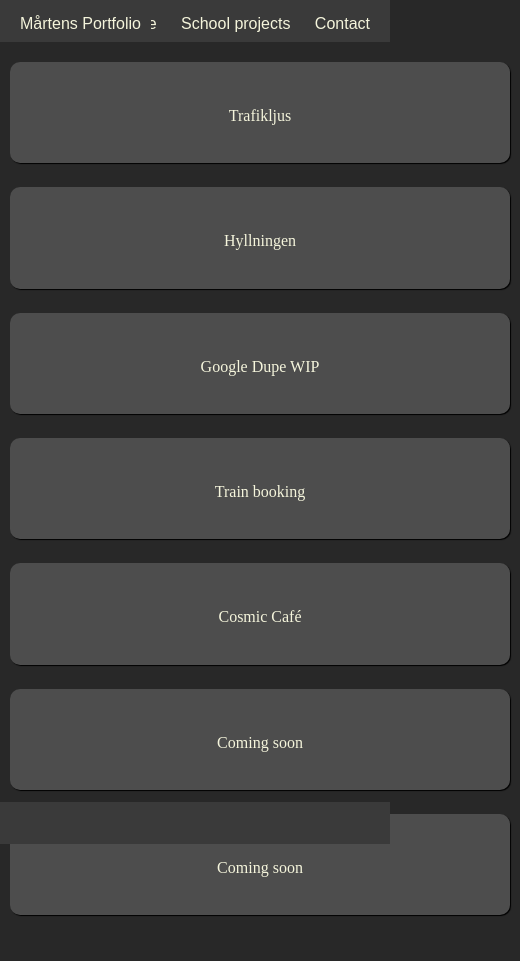
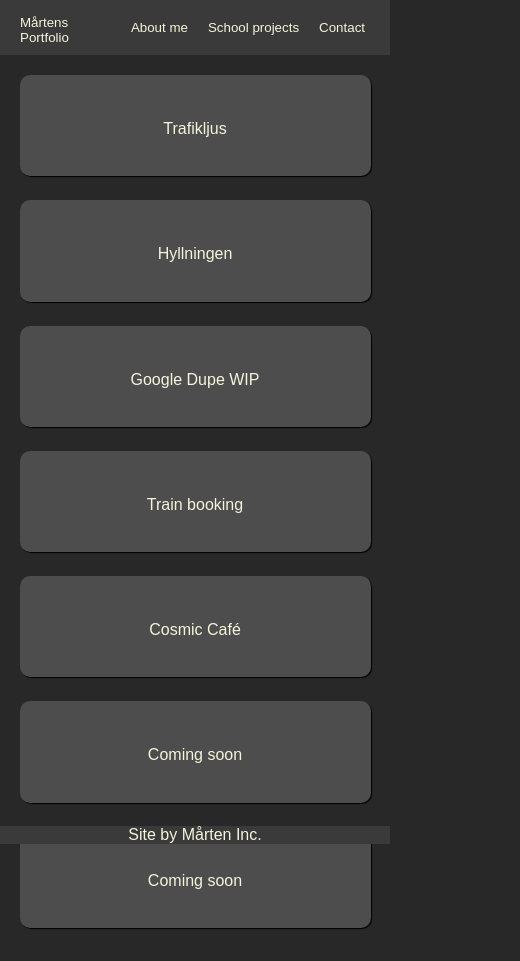
Before and after one commit to Martensven/School, a plain HTML site: page index.html in a window 390 px wide. Shown: the whole page, 520 px wide, since content can reach past the window. Drawn offline with Linux system fonts and the light colour scheme.

Commit message:
Added responsiveness

```diff
--- a/index.html
+++ b/index.html
@@ -42,7 +42,7 @@
     </aside>
 
     <footer>
-
+        Site by Mårten Inc.
     </footer>
 </body>
 </html>
--- a/portfolio.css
+++ b/portfolio.css
@@ -6,7 +6,9 @@
 
 body {
     background-color: rgb(40, 40, 40);
-
+    width: 100%;
+    display: flex;
+    flex-flow: column;
 }
 
 a {
@@ -22,46 +24,48 @@
 }
 
 .header {
+    display: inline-flex;
     font-family: Arial;
     color: beige;
     background-color: rgb(58, 58, 58);
     width: 100%;
-    height: 5vh;
+    height: 10%;
     position: sticky;
     top: 0px;
+
 }
 
 .logo {
+    display: flex;
+    flex-wrap: wrap;
+    justify-content: flex-start;
     text-align: left;
-    position: absolute;
-    top: 0px;
-    bottom: 0px;
-    left: 0px;
     background-color: rgb(58, 58, 58);
     color: beige;
     padding: 10px;
     padding-top: 15px;
-    position: absolute;
-    top: 0px;
-    bottom: 0px;
-    left: 0px;
     text-decoration-line: black;
-
-
+    width: 20%;
 }
 
 
 nav {
-    text-align: right;
+    background-color: rgb(58, 58, 58);
     text-decoration: none;
-    padding: 10px;
+    padding: 15px;
     padding-top: 15px;
+    display: flex;
+    flex-direction: row;
+    flex-wrap:wrap;
+    justify-content: flex-end;
+    align-items: center;
+    width: 100%;
 
 }
 
 .projects {
     height: 100px;
-    width: 200px;
+    width: 20%;
     background-color: rgb(58, 58, 58);
     text-align: center;
     display: inline-block;
@@ -77,18 +81,19 @@
     overflow: hidden;
     color: beige;
     background-color: rgb(77, 77, 77);
-    width: 500px;
+    width: 40%;
     height: 12vh;
     padding: 45px 90px;
     margin-top: 20px;
     border-radius: 10px;
     box-shadow: black 1px 1px 1px;
+    font-family: 'Arial', Helvetica, sans-serif;
+    /* Denna styr alla rutor med projekt i */
 }
 
 .text:hover {
     text-decoration: none;
     box-shadow: beige 1px 1px 1px;
-
 }
 
 footer  {
@@ -96,7 +101,25 @@
     color: beige;
     background-color: rgb(58, 58, 58);
     width: 100%;
-    height: 5vh;
+    height: 20%;
     position: sticky;
     bottom: 0px;
 }
+
+@media screen and (max-width: 800px) {
+
+    .text {
+        width: 90%;
+    }
+
+    main {
+        width: 100%;
+    }
+
+    .header {
+        font-size: smaller;
+        width: 100%;
+    }
+
+
+}
```
